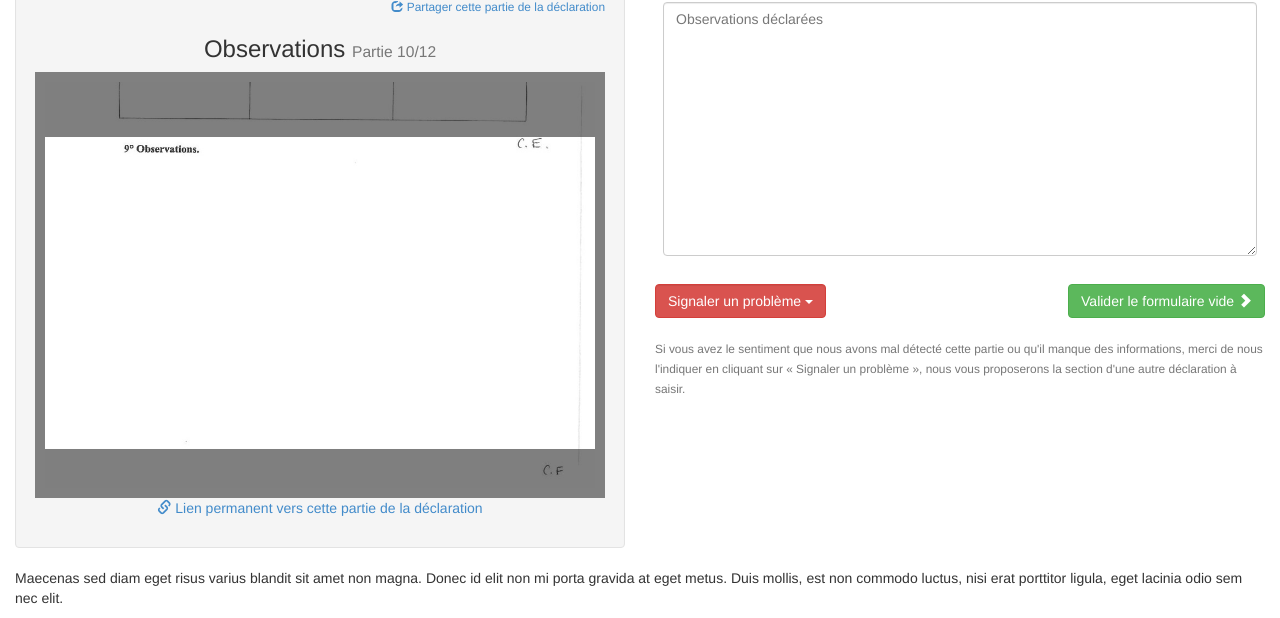
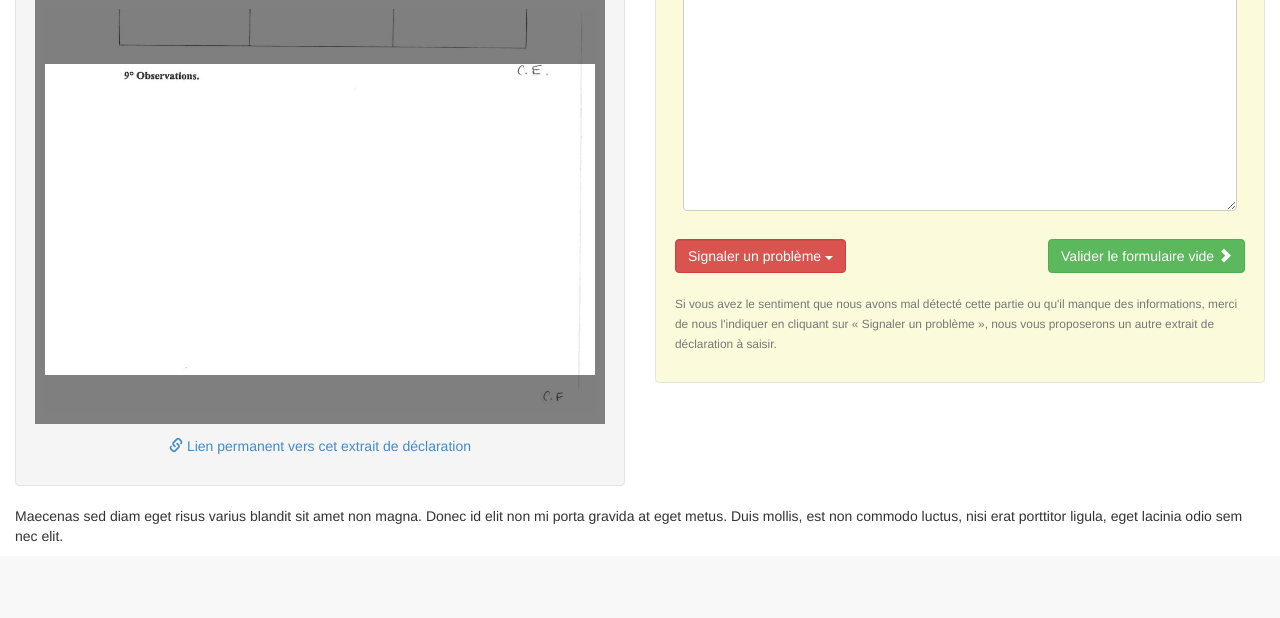
Before and after one commit to regardscitoyens/crowdsource_dpi, a PHP site: page / in a window 1280 px wide. Shown: the part 1099-1717 px from the top of the page. After the commit the page ends 1641 px from the top, so only its background shows below. Run offline with PHP 8.4, Linux system fonts and the light colour scheme; the visitor is signed in with stand-in values (Sample User, id 1); data that the repository does not hold is empty.

Commit message:
style changes following some of @cboutet's remarks

```diff
--- a/include/view/crowdsource.php
+++ b/include/view/crowdsource.php
@@ -7,12 +7,13 @@
             <?php include(__DIR__.'/declarationimg.php'); ?>
          </div>
          <div class="numerise col-md-6">
-              <h3 class="page-header text-center" style="padding-top: 20px">
-              Saisie du document</small>
+           <div class="well">
+              <h3 class="page-header text-center">
+              Saisir les informations</small>
               </h3>
               <?php if ($sent_ok) : ?>
                 <div class="alert alert-success" role="alert">
-                  Votre saisie a bien été enregistrée.
+                  Merci ! Votre saisie a bien été enregistrée.
                 </div>
               <?php endif; ?>
 
@@ -21,11 +22,12 @@
                  <?php include("../include/view/forms/".$form); ?>
                  <div class="row">
                   <div class="col-xs-6 form-inline">
-                    <div class="btn-group control"><button type="button" class="form-control btn btn-danger dropdown-toggle" data-toggle="dropdown">Signaler un problème <span class="caret"></span></button><ul class="dropdown-menu" role="menu"><li><a href="#">Formulaire vide ou à «&nbsp;néant&nbsp;» </a></li><li><a href="#">Le formulaire n'est pas lisible</a></li><li><a href="#">Le formulaire ne correspond pas à la section «&nbsp;fonctions et mandats&nbsp;» </a></li> <li><a href="#">Les informations déclarées semblent incomplêtes</a></li></ul></div>
+                    <div class="btn-group control"><button type="button" class="form-control btn btn-danger dropdown-toggle" data-toggle="dropdown">Signaler un problème <span class="caret"></span></button><ul class="dropdown-menu" role="menu"><li><a href="#">Les informations remplies sont illisibles</a></li><li><a href="#">Le formulaire ne correspond pas à la section «&nbsp;fonctions et mandats&nbsp;»</a></li><li><a href="#">Les informations déclarées semblent incomplètes</a></li></ul></div>
                   </div>
                   <div class="col-xs-6"><button id="validate" type="submit" class="btn btn-success pull-right"><span class="libelle">Valider le formulaire vide</span>&nbsp;<span class="glyphicon glyphicon-chevron-right"></span></button></div>
                  </div>
-                 <p class="text-muted" style="margin-top: 20px;"><small>Si vous avez le sentiment que nous avons mal détecté cette partie ou qu'il manque des informations, merci de nous l'indiquer en cliquant sur « Signaler un problème », nous vous proposerons la section d'une autre déclaration à saisir.</small></p>
+                 <p class="text-muted" style="margin-top: 20px;"><small>Si vous avez le sentiment que nous avons mal détecté cette partie ou qu'il manque des informations, merci de nous l'indiquer en cliquant sur «&nbsp;Signaler un problème&nbsp;», nous vous proposerons un autre extrait de déclaration à saisir.</small></p>
                </form>
+            </div>
          </div>
        </div>
--- a/include/view/declarationimg.php
+++ b/include/view/declarationimg.php
@@ -1,14 +1,13 @@
             <div class="well">
-            <div class="media">
+            <div class="media text-center">
               <img class="img-circle pull-left" src="<?php echo $avatar; ?>"/>
-	       <?php if (!$donotshare) : ?>
-              <a href="./declaration.php?id=<?php echo $id; ?>&name=<?php echo $nom; ?>" class="small pull-right"><span class="glyphicon glyphicon-share"></span> Partager cette partie de la déclaration</a>
-               <?php endif; ?>
               <div class="media-body">
                <h3 class="page-header text-muted">Déclaration de <?php echo $nom; ?></h3>
               </div>
+              <h4><?php echo ucfirst($section); ?> &nbsp; &nbsp; <small>Partie <?php echo $id; ?>/12</small></h4>
              </div>
-             <h3 class="text-center"><?php echo ucfirst($section); ?> <small>Partie <?php echo $id; ?>/12</small></h3>
              <div class="declaration"><img width="100%" src="<?php echo $img; ?>" class="zoom"/></div>
-             <p class="text-center"><a href="./declaration.php?id=<?php echo $id; ?>&name=<?php echo $nom; ?>"><span class="glyphicon glyphicon-link"></span> Lien permanent vers cette partie de la déclaration</a></p>
+               <?php if (!$donotshare) : ?>
+             <p id="permalink-img" class="text-center"><a href="./declaration.php?id=<?php echo $id; ?>&name=<?php echo $nom; ?>"><span class="glyphicon glyphicon-link"></span> Lien permanent vers cet extrait de déclaration</a></p>
+               <?php endif; ?>
           </div>
--- a/include/view/header.php
+++ b/include/view/header.php
@@ -18,10 +18,13 @@
 body: {padding-left: 10px; padding-right: 10px;}
 #stats h3 {margin-top: 0px;}
 #crowdsource {padding-top: 50px;}
+.numerise .well {background-color: #fBfBdb}
 .jumbotron p {font-size: 14px;}
 h1 {margin-bottom: 20px;}
 #crowdtable { margin-top: 22px;}
 .consigne { font-size: 15px }
+.page-header {margin: 8px!important}
+#permalink-img{padding-top:12px;}
 </style>
 </head>
 <body>
```
